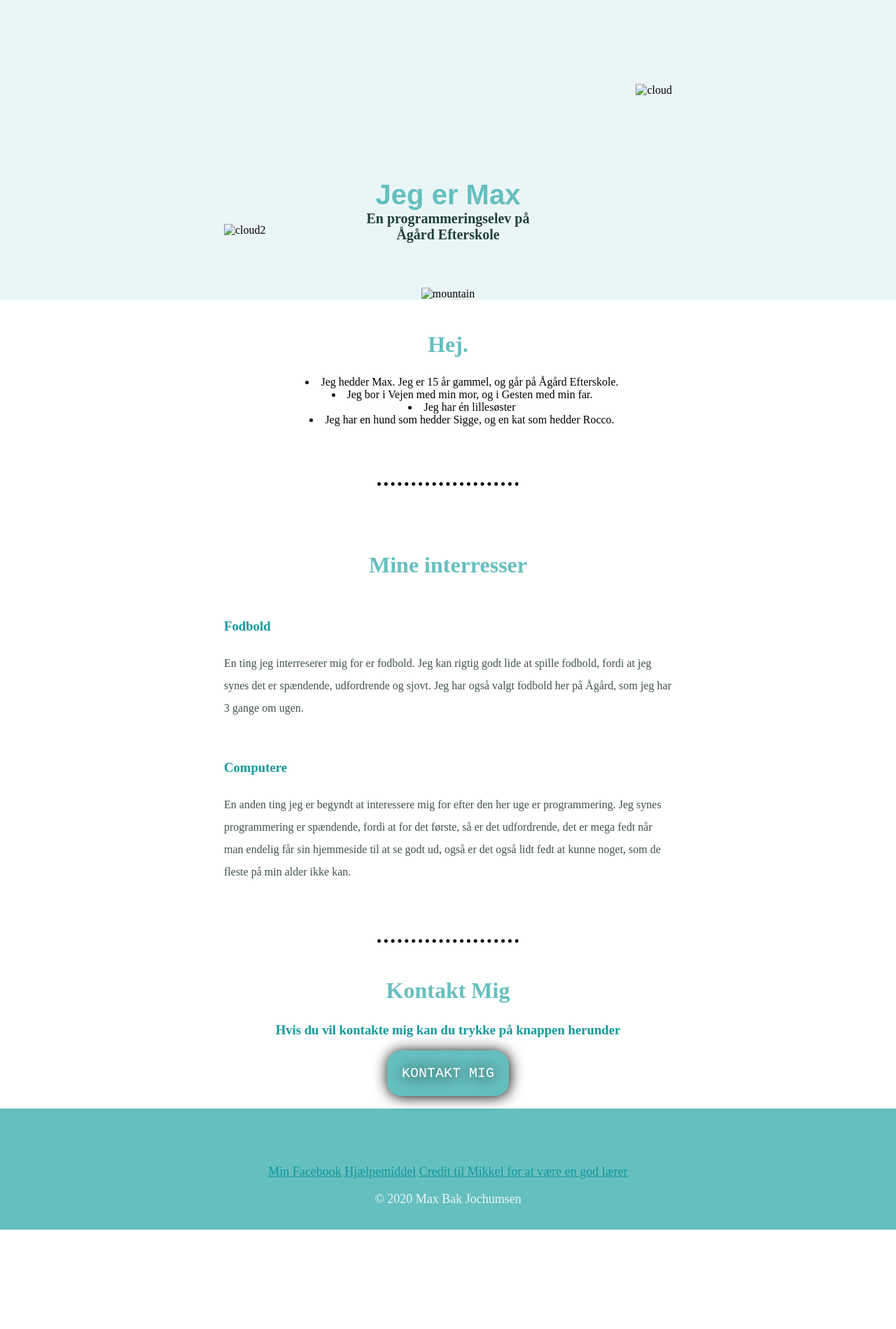
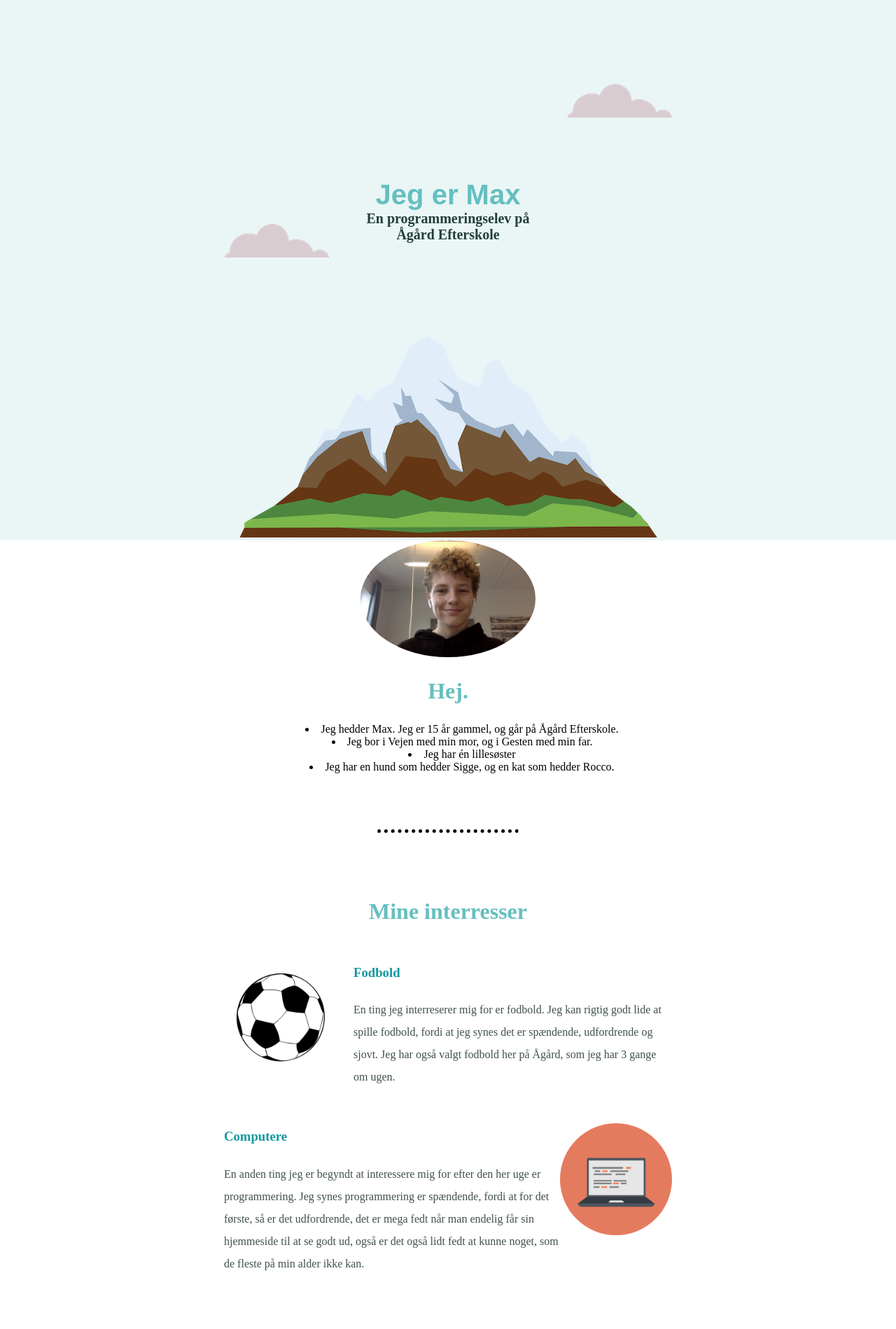
Before and after one commit to MaxBak2004/Min-Hjemmeside, a plain HTML site: page index.html in a window 1280 px wide. Shown: the top 1899 px of the page at 70% size. Before the commit the page ends 1757 px from the top, so only its background shows below. Drawn offline with Linux system fonts and the light colour scheme; files that its build step writes are made by us from their sources; a web font is replaced by a local one.

Commit message:
Update index.html

```diff
--- a/index.html
+++ b/index.html
@@ -4,23 +4,23 @@
 <head>
   <meta charset="utf-8">
   <title>My Site</title>
-  <link rel="icon" href="images/favicon (1).ico">
-  <link rel="stylesheet" href="css/style.css">
+  <link rel="icon" href="favicon (1).ico">
+  <link rel="stylesheet" href="style.css">
   <link href="https://fonts.googleapis.com/css2?family=Roboto+Mono:wght@100&family=Sansita+Swashed:wght@300&display=swap" rel="stylesheet">
 </head>
 
 <body>
   <div class="top-div">
-    <img class="cloud2" src="images/cloud.png" alt="cloud">
+    <img class="cloud2" src="cloud.png" alt="cloud">
     <h1 class="title">Jeg er Max</h1>
     <h2 class="subtitle"> En programmeringselev på Ågård Efterskole </h2>
-    <img class="cloud1" src="images/cloud.png" alt="cloud2">
-    <img class="mountain" src="images/mountain.png" alt="mountain">
+    <img class="cloud1" src="cloud.png" alt="cloud2">
+    <img class="mountain" src="mountain.png" alt="mountain">
   </div>
 
   <div class="middle-container">
     <div class="profile">
-      <img class="Profilbillede" src="images/Billede-Hjemmeside.jpg" width="250px" alt="">
+      <img class="Profilbillede" src="Billede-Hjemmeside.jpg" width="250px" alt="">
       <h2>Hej.</h2>
 
 
@@ -40,13 +40,13 @@
       <br>
       <h2>Mine interresser</h2>
       <div class="skill-row">
-        <img class="chili" src="images/Fodbold.jpg" alt="">
+        <img class="chili" src="Fodbold.jpg" alt="">
         <h3>Fodbold</h3>
         <p> En ting jeg interreserer mig for er fodbold. Jeg kan rigtig godt lide at spille fodbold, fordi at jeg synes det er spændende, udfordrende og sjovt.
           Jeg har også valgt fodbold her på Ågård, som jeg har 3 gange om ugen.</p>
       </div>
       <div class="skill-row">
-        <img class="computer" src="images/computer.png" alt="">
+        <img class="computer" src="computer.png" alt="">
         <h3>Computere</h3>
         <p> En anden ting jeg er begyndt at interessere mig for efter den her uge er programmering. Jeg synes programmering er spændende, fordi at for det første,
           så er det udfordrende, det er mega fedt når man endelig får sin hjemmeside til at se godt ud,
```
